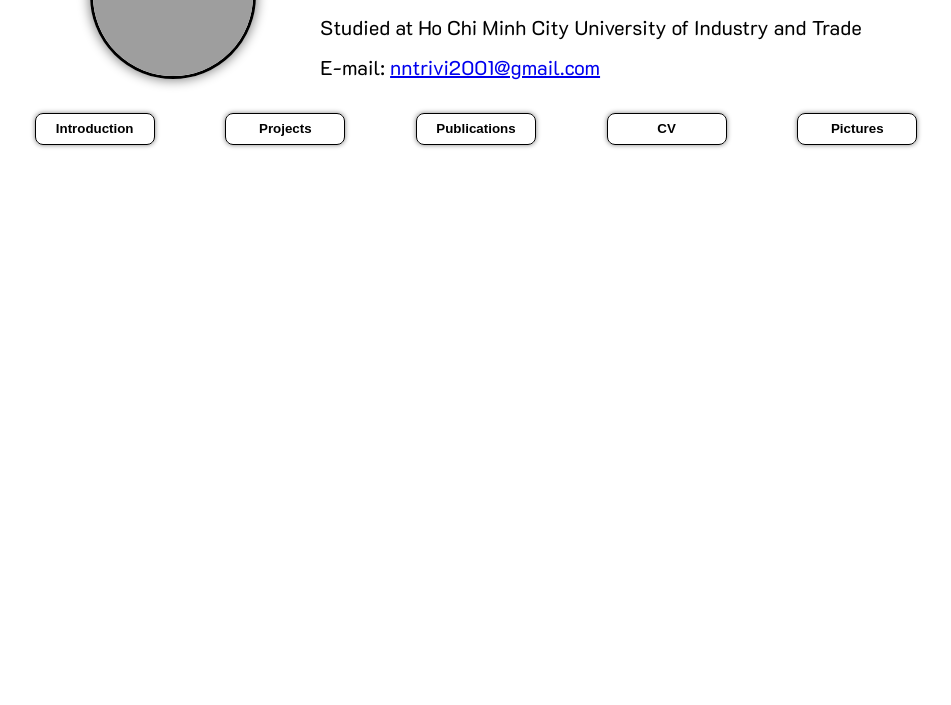
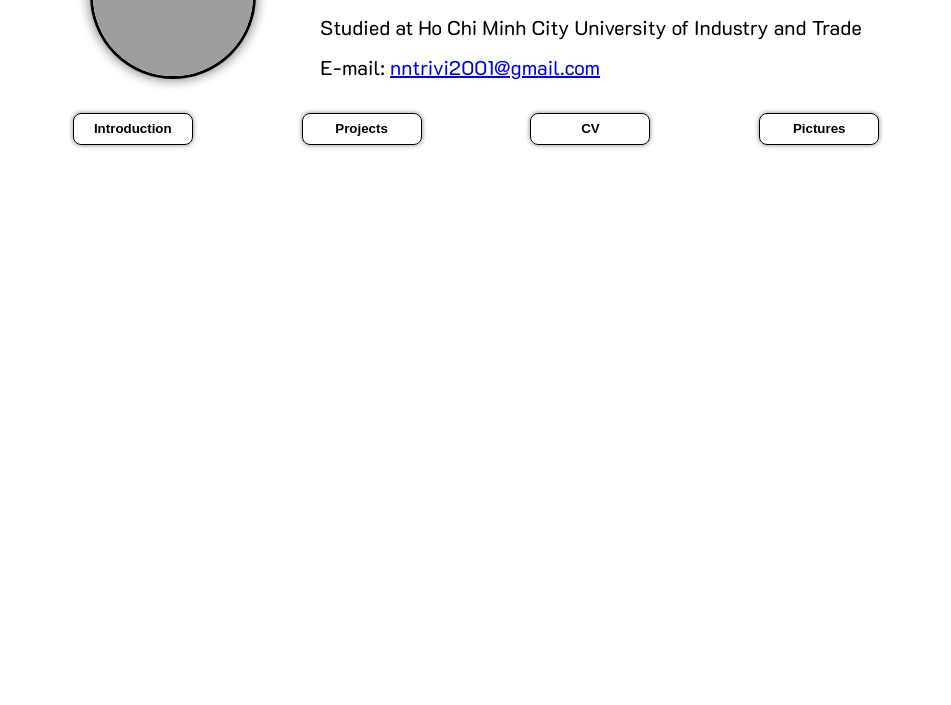
Before and after one commit to nntrivi2001/nntrivi2001.github.io, a plain HTML site: page contact.html in a window 1280 px wide. Shown: the part 95-800 px from the top of the page, without its empty margins (164-1115 px from the left). Drawn offline with Linux system fonts and the light colour scheme; grey boxes are pictures that could not be loaded.

Commit message:
Update contact.html

```diff
--- a/contact.html
+++ b/contact.html
@@ -22,7 +22,7 @@
             <div class="navigation">
                 <button class="navigation-button" onclick = "parent.document.getElementById('content').src = 'introduction.html'"><b>Introduction</b></button>
                 <button class="navigation-button" onclick = "parent.document.getElementById('content').src = 'projects.html'"><b>Projects</b></button>
-                <button class="navigation-button" onclick = "parent.document.getElementById('content').src = 'publications.html'"><b>Publications</b></button>
+                <!-- <button class="navigation-button" onclick = "parent.document.getElementById('content').src = 'publications.html'"><b>Publications</b></button> -->
                 <button class="navigation-button" onclick = "parent.document.getElementById('content').src = 'cv.html'"><b>CV</b></button>
                 <button class="navigation-button" onclick = "parent.document.getElementById('content').src = 'pictures.html'"><b>Pictures</b></button>
             </div>
```
